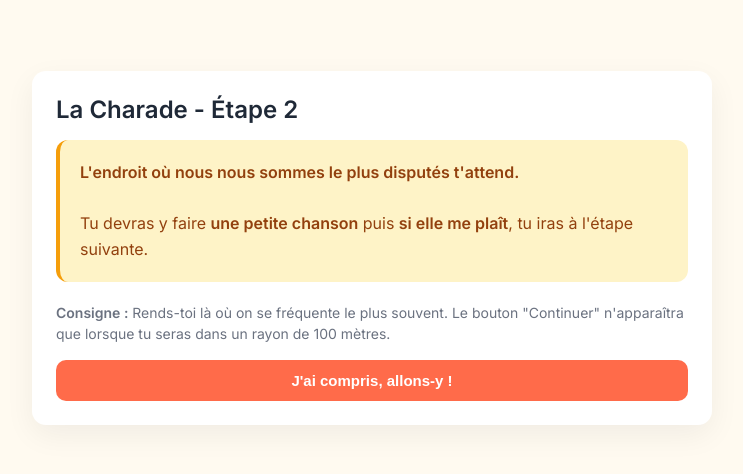
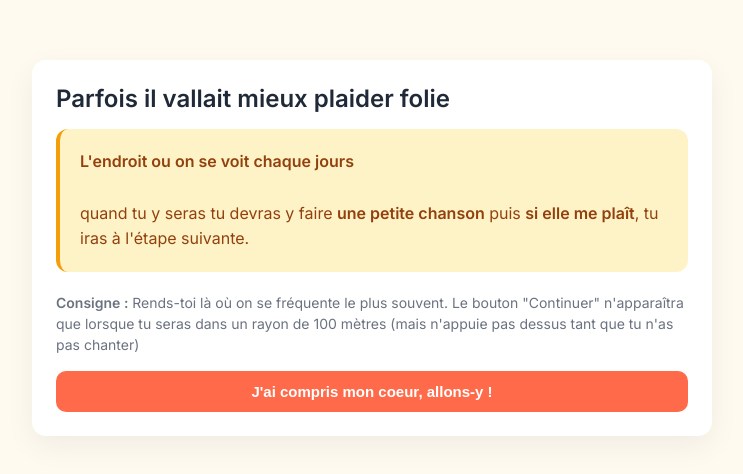
Before and after one commit to yassxv/joyeux-anniversaire-mon-ange, a plain HTML site: page etape2.html in a window 1280 px wide. Shown: the part 152-626 px from the top of the page, without its empty margins (268-1011 px from the left). Drawn offline with Linux system fonts and the light colour scheme.

Commit message:
Add files via upload

```diff
--- a/etape2.html
+++ b/etape2.html
@@ -3,7 +3,7 @@
 <head>
 <meta charset="utf-8"/>
 <meta name="viewport" content="width=device-width,initial-scale=1"/>
-<title>Là où tout a failli se terminer - Étape 2</title>
+<title>je t'aime tu sais</title>
 <link href="https://fonts.googleapis.com/css2?family=Inter:wght@300;400;600&display=swap" rel="stylesheet">
 <style>
   :root{
@@ -35,18 +35,18 @@
 </head>
 <body>
   <div class="card" role="main">
-    <h2>La Charade - Étape 2</h2>
+    <h2>Parfois il vallait mieux plaider folie</h2>
 
     <div class="charade">
-      <strong>L'endroit où nous nous sommes le plus disputés t'attend.</strong><br><br>
-      Tu devras y faire <strong>une petite chanson</strong> puis <strong>si elle me plaît</strong>, tu iras à l'étape suivante.
+      <strong>L'endroit ou on se voit chaque jours</strong><br><br>
+      quand tu y seras tu devras y faire <strong>une petite chanson</strong> puis <strong>si elle me plaît</strong>, tu iras à l'étape suivante.
     </div>
 
     <div class="consigne">
-      <strong>Consigne :</strong> Rends-toi là où on se fréquente le plus souvent. Le bouton "Continuer" n'apparaîtra que lorsque tu seras dans un rayon de 100 mètres.
+      <strong>Consigne :</strong> Rends-toi là où on se fréquente le plus souvent. Le bouton "Continuer" n'apparaîtra que lorsque tu seras dans un rayon de 100 mètres (mais n'appuie pas dessus tant que tu n'as pas chanter)
     </div>
 
-    <button id="startBtn">J'ai compris, allons-y !</button>
+    <button id="startBtn">J'ai compris mon coeur, allons-y !</button>
     <button id="helpBtn" class="ghost help hidden">🆘 Besoin d'aide ? Voir l'emplacement</button>
     <div id="status" class="status"></div>
     <button id="continueBtn" class="hidden" style="margin-top:20px">Continuer vers l'étape suivante</button>
```
